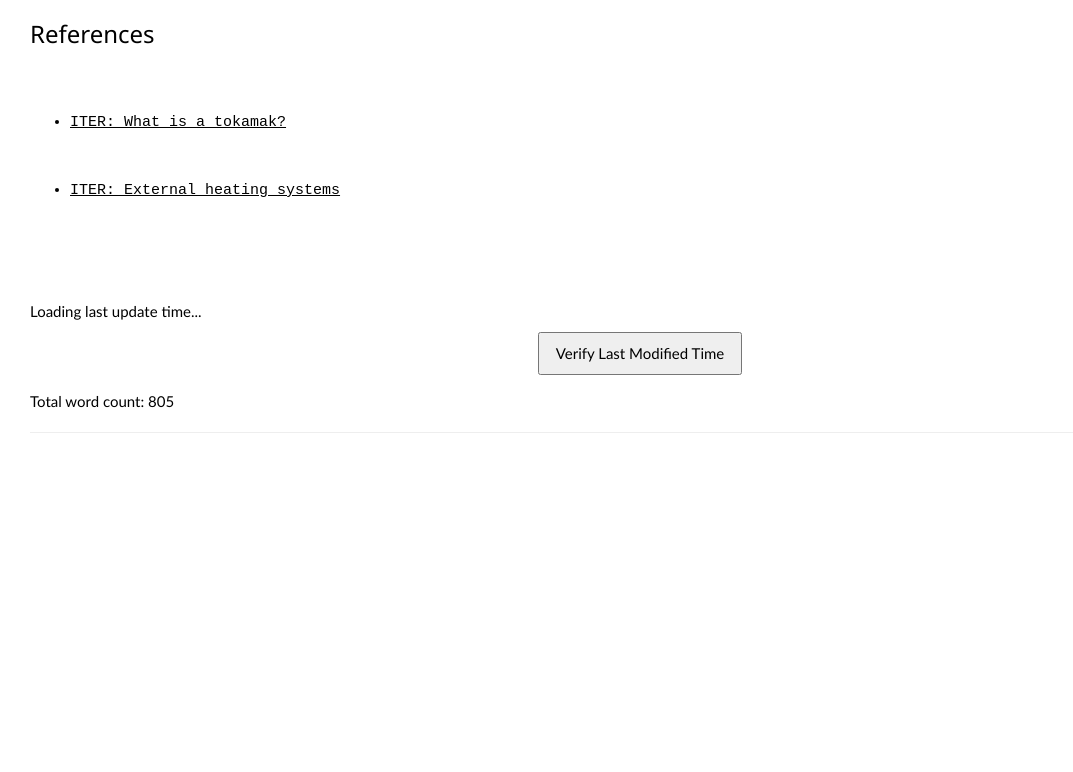
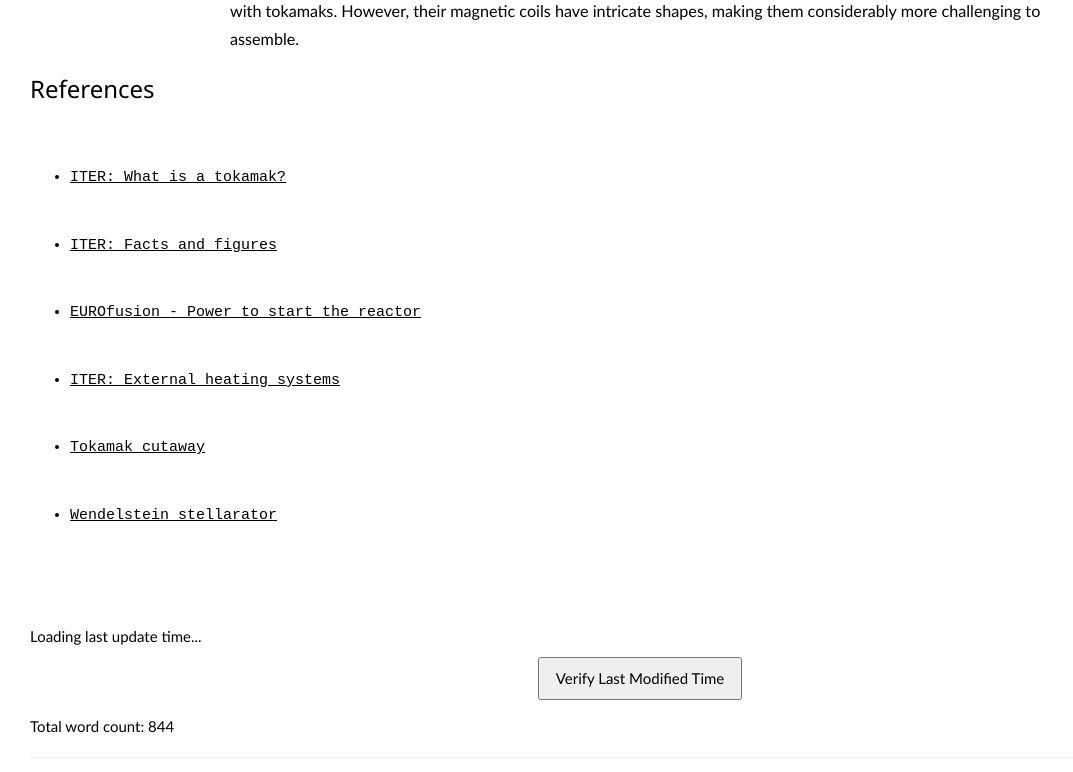
Before and after one commit to FEPSFY00773/FY6981879, a plain HTML site: page index.html in a window 1280 px wide. Shown: the part 2876-3648 px from the top of the page, without its empty margins (0-1073 px from the left). Before the commit the page ends 3329 px from the top, so only its background shows below. Drawn offline with nearby package versions, Linux system fonts and the light colour scheme.

Commit message:
Enhance content on fusion reactors and tokamaks
Added additional references and expanded explanations regarding fusion reactors and tokamaks.

```diff
--- a/index.html
+++ b/index.html
@@ -138,11 +138,11 @@
 
     </p>
     <p>
-      This is where fusion reactors come in. The most famous and widely used design is the tokamak - a toroidal (doughnut shape) chamber surrounded by gigantic electromagnets. In the middle of this ring is a central magnetic pillar called the central solenoid. To start up and bring the reactor to life, we go through a series of intricate processes, first we begin with injecting a small amount of hydrogen fuel into the clean vacuum vessel. Then a high-voltage electric pulse is fired through the chamber, stripping electrons from the gas atoms to form a supercharged state of matter, plasma (ITER, What is a tokamak?). To heat the initial plasma, the central solenoid pushes millions of amps of electrical current directly through it. This is known as Ohmic heating, a resistive process that warms the gas up to millions of degrees. However, as the plasma gets hotter, its electrical resistance drops, therefore making the Ohmic heating less effective. In order to reach the target temperature of around 150 million degrees Celsius, reactors must fire auxiliary heating systems, such as neutral particle accelerators and high-power radio-frequency waves, propelling the fuel into full fusion ignition (ITER, External heating systems 2024).
+     This is where fusion reactors come in. The most famous and widely used design is the tokamak - a toroidal (doughnut shape) chamber surrounded by gigantic electromagnets. In the middle of this ring is a central magnetic pillar called the central solenoid. To start up and bring the reactor to life, we go through a series of intricate processes, first we begin with injecting a small amount of hydrogen fuel into the clean vacuum vessel. Then a high-voltage electric pulse is fired through the chamber, stripping electrons from the gas atoms to form a supercharged state of matter, plasma (ITER, What is a tokamak?). To heat the initial plasma, the central solenoid pushes millions of amps of electrical current directly through it. This is known as Ohmic heating, a resistive process that warms the gas up to millions of degrees. However, as the plasma gets hotter, its electrical resistance drops, therefore making the Ohmic heating less effective. In order to reach the target temperature of around 150 million degrees Celsius, reactors must fire auxiliary heating systems, such as neutral particle accelerators and high-power radio-frequency waves, propelling the fuel into full fusion ignition (ITER, External heating systems 2024). Once running, reactors like ITER will aim to produce 500 megawatts (MW) of power (ITER – Facts and Figures), while future JET reactors will aim to produce 1-2 gigawatts (GW) of power (EUROfusion - power to start the reactor).
 
     </p>
       <p>
-        In order to contain this fragile but chaotic plasma, a complex system of magnetic fields is set in place to prevent the 100+ million-degree plasma from being in direct contact with the machine walls, while also protecting the plasma itself from contamination through other sources. One of the main pollutants of plasma is the helium waste produced. When the deuterium and tritium fuel fuse together, it creates helium along with a high energy neutron and a large amount of energy. Initially these helium atoms are useful as they transfer some energy to the surrounding plasma, but after it loses that energy, it becomes helium ash – a contaminant to the plasma. This would lead to a lower concentration of deuterium and tritium atoms which would reduce the likelihood of fusion reactions, causing the reactor to struggle with continuous fusion production and eventually ceasing all together. One way to approach this is the pump limiters (D.S. Gray et al 1998 Nucl. Fusion 38 1585), which gives a route for unwanted particles to an exhaust and pumping system. Modern reactor designs like the tokamak use divertors which guide the waste away to dedicated pumping systems.
+       In order to contain this fragile but chaotic plasma, a complex system of magnetic fields is set in place to prevent the 100+ million-degree plasma from being in direct contact with the machine walls, while also protecting the plasma itself from contamination through other sources. One of the main pollutants of plasma is the helium waste produced. When the deuterium and tritium fuel fuse together, it creates helium along with a high energy neutron and a large amount of energy. Initially these helium atoms are useful as they transfer some energy to the surrounding plasma, but after it loses that energy, it becomes helium ash – a contaminant to the plasma. This would lead to a lower concentration of deuterium and tritium atoms which would reduce the likelihood of fusion reactions, causing the reactor to struggle with continuous fusion production and eventually ceasing all together. One way to approach this is the pump limiters (D.S. Gray et al 1998 Nucl. Fusion 38 1585), which gives a route for unwanted particles to an exhaust and pumping system. Modern reactor designs like the tokamak use divertors which guide the waste away to dedicated pumping systems.
 
       </p>
 
@@ -183,7 +183,11 @@
       <pre>
 <ul>
   <li><a href="https://www.iter.org/machine/what-tokamak" target="_blank" rel="noopener">ITER: What is a tokamak?</a></li>
+  <li><a href="https://www.iter.org/facts-figures" target="_blank" rel="noopener">ITER: Facts and figures</a></li>
+  <li><a href="https://euro-fusion.org/faq/power-to-start-the-reactor/" target="_blank" rel="noopener">EUROfusion - Power to start the reactor</a></li>
   <li><a href="https://www.iter.org/machine/supporting-systems/external-heating-systems" target="_blank" rel="noopener">ITER: External heating systems</a></li>
+  <li><a href="https://www.researchgate.net/figure/Cutaway-view-of-the-ITER-tokamak-with-the-major-components-making-up-the-tokamak-core_fig12_330156548" target="_blank" rel="noopener">Tokamak cutaway</a></li>
+  <li><a href="https://www.ipp.mpg.de/1471940/wendelstein_7_x" target="_blank" rel="noopener">Wendelstein stellarator</a></li>
 </ul>
       </pre>
     </p>
```
